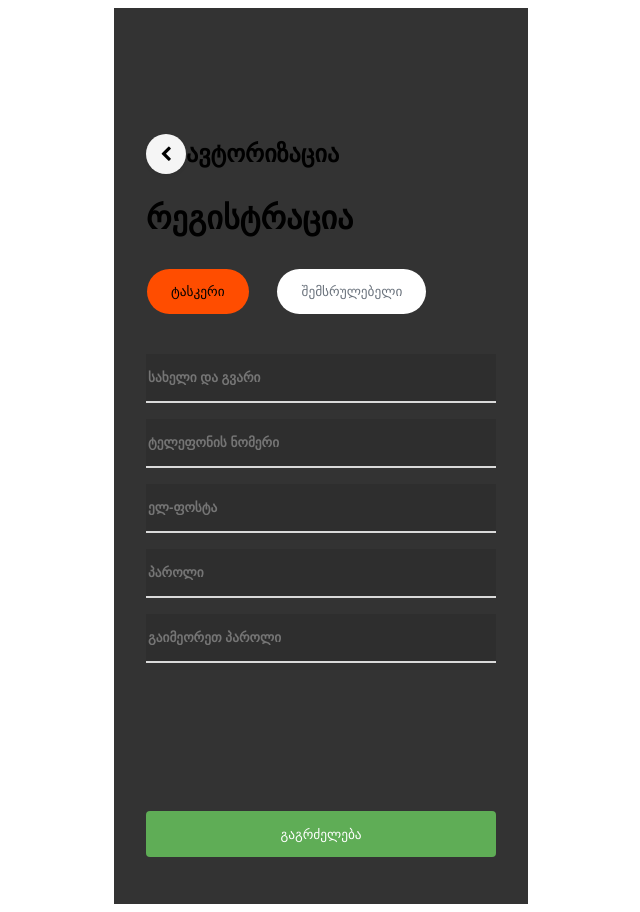
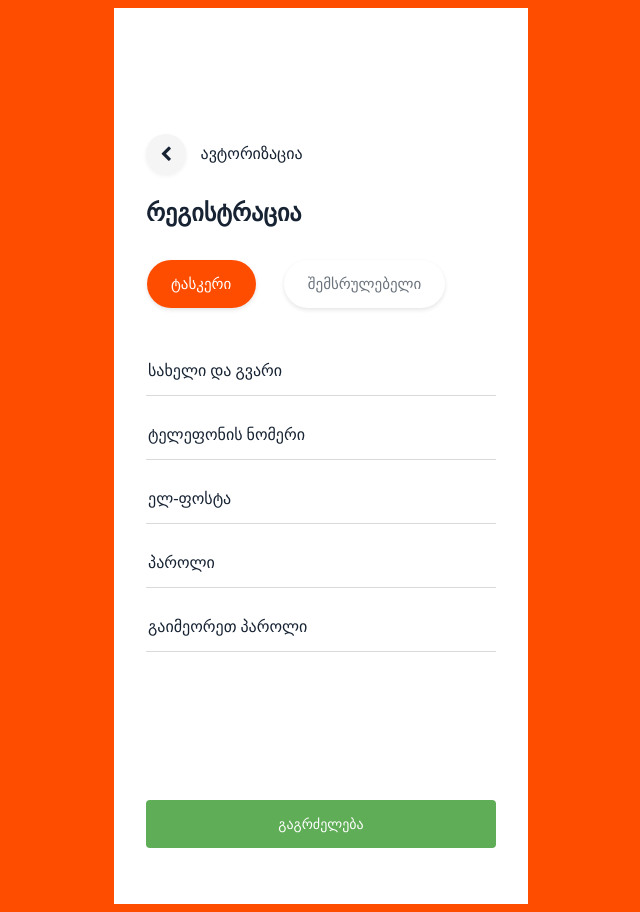
Before and after one commit to EleneKikalishvili/Tasker-Sign-Up-Page, a plain HTML site: page index.html in a window 1280 px wide. Shown: the whole page, without its empty margins (319-959 px from the left). Drawn offline with Linux system fonts and the light colour scheme.

Commit message:
added changes

```diff
--- a/style.css
+++ b/style.css
@@ -1,5 +1,7 @@
-body {
-  font-family: Arial, Helvetica, sans-serif;
+body,
+html {
+  background-color: #ff4d00;
+
 }
 
 .wrapper {
@@ -8,9 +10,10 @@ body {
   max-width: 414px;
   height: 896px;
   margin: auto;
-  background: rgba(0, 0, 0, 0.8);
+  background: #ffffff;
   box-sizing: border-box;
   padding: 126px 32px 40px 32px;
+  font-family: 'Times New Roman', Times, serif;
 }
 .fr {
   display: flex;
@@ -20,9 +23,25 @@ body {
 }
 h2 {
   margin: 0;
+  font-family: HelveticaNeueLTGEO-55Roman;
+  font-size: 16px;
+  font-weight: normal;
+  font-stretch: normal;
+  font-style: normal;
+  line-height: 1.25;
+  letter-spacing: normal;
+  text-align: left;
+  color: #172333;
 }
 h1 {
   margin: 0;
+  font-size: 24px;
+  font-weight: bold;
+  font-stretch: normal;
+  font-style: normal;
+  line-height: 1.21;
+  letter-spacing: normal;
+  color: #172333;
 }
 
 #backbtn {
@@ -36,8 +55,9 @@ h1 {
   box-shadow: 0 2px 4px 0 rgba(0, 0, 0, 0.06);
   background-color: #f5f5f5;
   border-radius: 24px;
+  margin-right: 14.5px;
   outline: none;
-  color: black;
+  color: #172333;
 
 }
 
@@ -46,30 +66,44 @@ h1 {
   position: absolute;
 }
 
+.buttons {
+  color: #6b737d;
+  font-size: 15px;
+  font-weight: 500;
+  font-stretch: normal;
+  font-style: normal;
+  line-height: 1.2;
+  letter-spacing: normal;
+  background-color: #ffffff;
+  box-shadow: 0 2px 4px 0 rgba(0, 0, 0, 0.1);
+  outline: none;
+  border: none;
+  border-radius: 24px;
+}
+
+.buttons:hover{
+  background-color: #ff4d00;
+  color: white;
+}
+
 #Tasker {
   margin: 32px 24px 24px 0.5px;
-  outline: none;
-  border: none;
+  padding: 15px 24.5px;
   background-color: #ff4d00;
-  border-radius: 24px;
-  padding: 15px 24.5px;
+  color: #ffffff;
 }
 
 #NotTasker {
   margin-top: 32px;
   margin-bottom: 24px;
-  outline: none;
-  border: none;
-  background-color: #ffffff;
   padding: 15px 24px;
-  border-radius: 24px;
-  color: #6b737d;
 }
 
 form {
 display: flex;
 flex-direction: column;
 position: relative;
+color: #172333;
 }
 
 .signUp {
@@ -80,9 +114,10 @@ position: relative;
   padding-bottom: 16px;
   outline: none;
   border: none;
-  border-bottom: 2px solid #dadada;
+  border-bottom: 1px solid #dadada;
   font-weight: bold;
-  background: rgba(0, 0, 0, 0.1);
+  color: #172333;
+
 }
 
 .sub {
@@ -95,6 +130,57 @@ position: relative;
   background-color: #5fad56;
   outline: none;
   border: none;
+  font-size: 14px;
+  font-weight: 500;
+  font-stretch: normal;
+  font-style: normal;
+  line-height: 1.21;
+  letter-spacing: normal;
   color: #ffffff;
 
 }
+
+::-webkit-input-placeholder {
+  font-size: 16px;
+  font-family: 'Times New Roman', Times, serif;
+  color: #172333;
+  font-weight: normal;
+  font-stretch: normal;
+  font-style: normal;
+  line-height: 1.25;
+  letter-spacing: normal;
+}
+
+
+:-ms-input-placeholder {
+  font-size: 16px;
+  font-family: 'Times New Roman', Times, serif;
+  color: #172333;
+  font-weight: normal;
+  font-stretch: normal;
+  font-style: normal;
+  line-height: 1.25;
+  letter-spacing: normal;
+}
+
+:-moz-placeholder {
+  font-size: 16px;
+  font-family: 'Times New Roman', Times, serif;
+  color: #172333;
+  font-weight: normal;
+  font-stretch: normal;
+  font-style: normal;
+  line-height: 1.25;
+  letter-spacing: normal;
+}
+
+::-moz-placeholder {
+  font-size: 16px;
+  font-family: 'Times New Roman', Times, serif;
+  color: #172333;
+  font-weight: normal;
+  font-stretch: normal;
+  font-style: normal;
+  line-height: 1.25;
+  letter-spacing: normal;
+}
```
